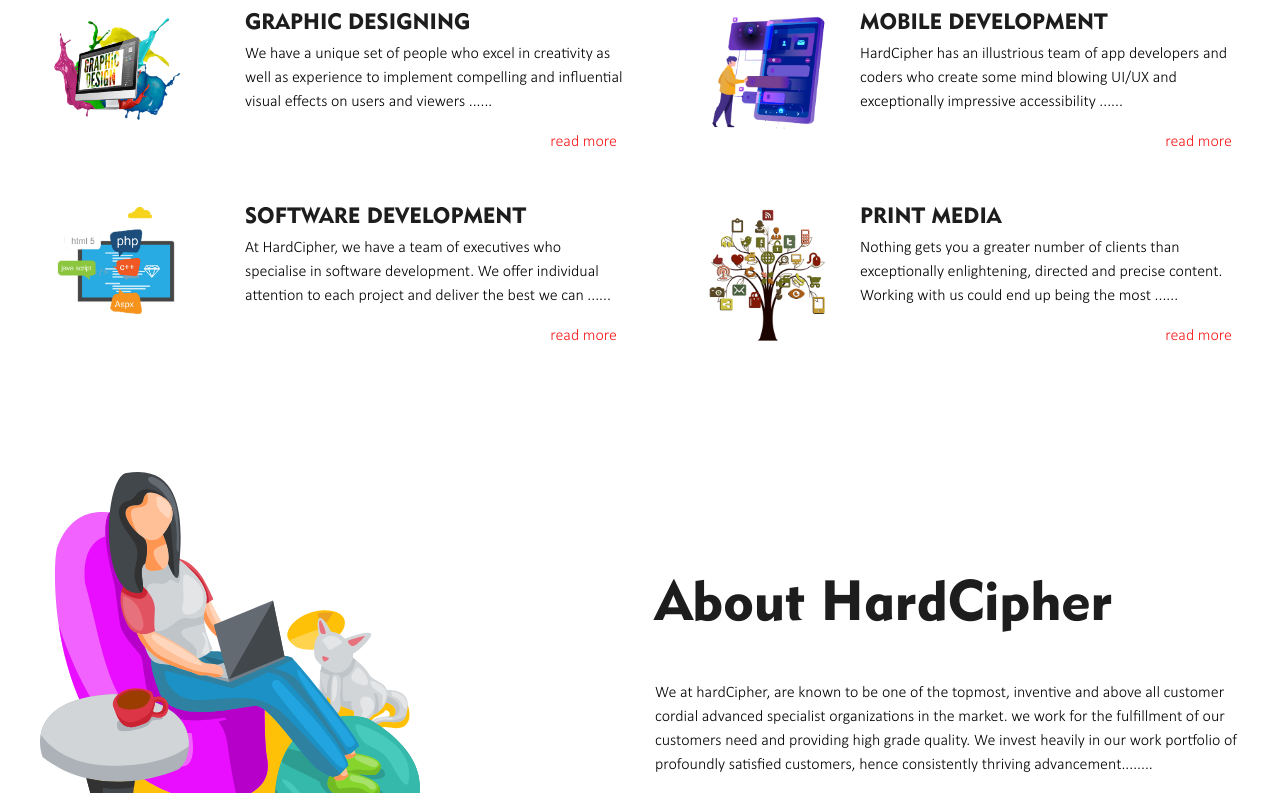
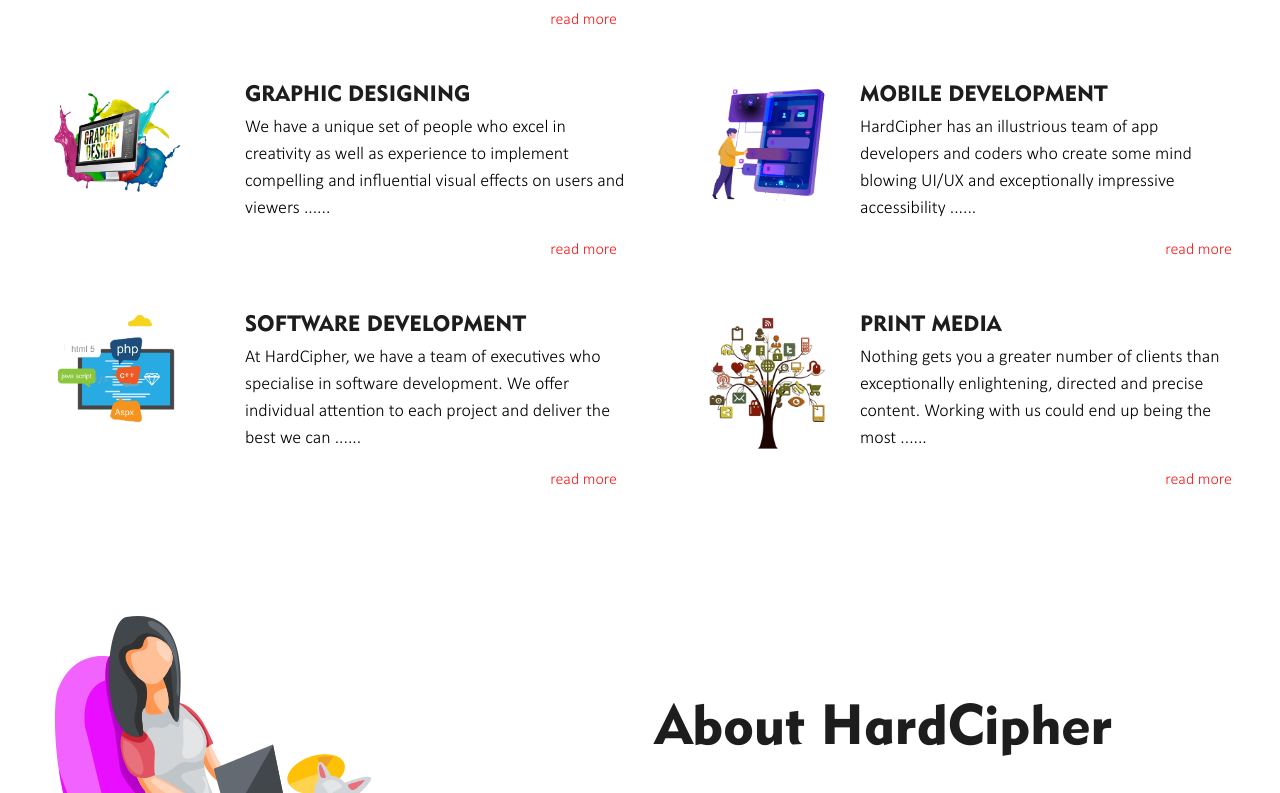
Before and after one commit to Shivank-Varshney/hc, a React (Create React App) app: page / in a window 1280 px wide. Shown: the part 1367-2160 px from the top of the page. Built offline with nearby package versions, Linux system fonts and the light colour scheme.

Commit message:
portfolio page text added and description added in meta tag

```diff
--- a/public/index.html
+++ b/public/index.html
@@ -7,38 +7,13 @@
     <meta name="theme-color" content="#000000" />
     <meta
       name="description"
-      content="Web site created using create-react-app"
+      content="Hardcipher is a remarkable IT service company turning businesses into successful Ventures."
     />
-    <link rel="apple-touch-icon" href="%PUBLIC_URL%/logo192.png" />
-    <!--
-      manifest.json provides metadata used when your web app is installed on a
-      user's mobile device or desktop. See https://developers.google.com/web/fundamentals/web-app-manifest/
-    -->
-    <link rel="manifest" href="%PUBLIC_URL%/manifest.json" />
-    <!--
-      Notice the use of %PUBLIC_URL% in the tags above.
-      It will be replaced with the URL of the `public` folder during the build.
-      Only files inside the `public` folder can be referenced from the HTML.
-
-      Unlike "/favicon.ico" or "favicon.ico", "%PUBLIC_URL%/favicon.ico" will
-      work correctly both with client-side routing and a non-root public URL.
-      Learn how to configure a non-root public URL by running `npm run build`.
-    -->
     <title>HardCipher</title>
   </head>
   <body>
     <noscript>You need to enable JavaScript to run this app.</noscript>
     <div id="root"></div>
-    <!--
-      This HTML file is a template.
-      If you open it directly in the browser, you will see an empty page.
-
-      You can add webfonts, meta tags, or analytics to this file.
-      The build step will place the bundled scripts into the <body> tag.
-
-      To begin the development, run `npm start` or `yarn start`.
-      To create a production bundle, use `npm run build` or `yarn build`.
-    -->
     <script src="https://code.jquery.com/jquery-3.5.1.slim.min.js" integrity="sha384-DfXdz2htPH0lsSSs5nCTpuj/zy4C+OGpamoFVy38MVBnE+IbbVYUew+OrCXaRkfj" crossorigin="anonymous"></script>
     <script src="https://cdn.jsdelivr.net/npm/bootstrap@4.6.0/dist/js/bootstrap.bundle.min.js" integrity="sha384-Piv4xVNRyMGpqkS2by6br4gNJ7DXjqk09RmUpJ8jgGtD7zP9yug3goQfGII0yAns" crossorigin="anonymous"></script>
   </body>
--- a/src/Assets/HcComponent/PortfolioPage.jsx
+++ b/src/Assets/HcComponent/PortfolioPage.jsx
@@ -18,8 +18,8 @@ const PortfolioPage = () =>{
             <section className="container-fluid" id="portfolio-page">
                 <div className="row">
                     <div className="col-md-8 mx-auto">
-                        <h2 className="text-center">Heading</h2>
-                        <p className="text-center">Lorem ipsum dolor sit amet consectetur, adipisicing elit. Vel, vitae. Voluptates perferendis ipsa placeat libero ex iure sed assumenda omnis doloribus! Magnam, possimus autem aliquid temporibus veniam iure dicta explicabo.</p>
+                        <h2 className="text-center">Portfolio</h2>
+                        <p className="text-center">With our team of dedicated professionals, we have successfully delivered all the projects within the time frame. We make sure our clients are fully convinced of our work and are content with our services. We thrive on converting customers into our regular clients. We bring out the best of everything and are nothing but proud to show you our work.</p>
                     </div>
                 </div>
                 <div className="container">
--- a/src/index.scss
+++ b/src/index.scss
@@ -182,7 +182,7 @@ section{
     font-size: 22px;
   }
   p{
-    font-size: 16px;
+    font-size: 18px;
   }
   .read-more{
     font-size: 16px;
@@ -222,7 +222,7 @@ section{
     padding-bottom: 40px;
   }
   p{
-    font-size: 16px;
+    font-size: 18px;
   }
   .read-more{
     font-size: 14px;
@@ -410,7 +410,7 @@ section{
     }
     p{
       font-family: calibril;
-      font-size: 16px;
+      font-size: 18px;
       line-height: 27px;
     }
     a{
@@ -559,7 +559,7 @@ section{
   }
   p{
     font-family: calibril;
-    font-size: 16px;
+    font-size: 18px;
     padding-bottom: 50px;
   }
   .card{
```
Also changed, not shown: public/logo192.png (deleted), public/logo512.png (deleted), public/manifest.json.
